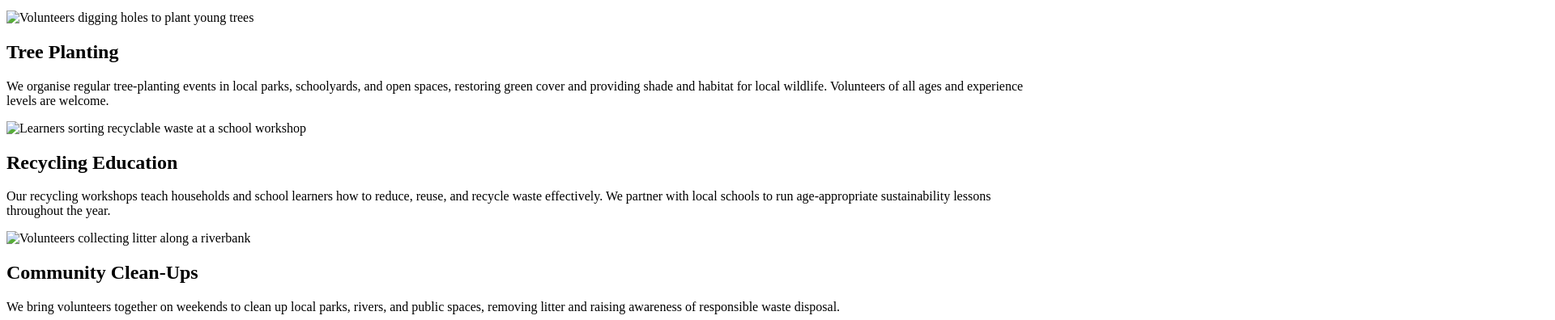
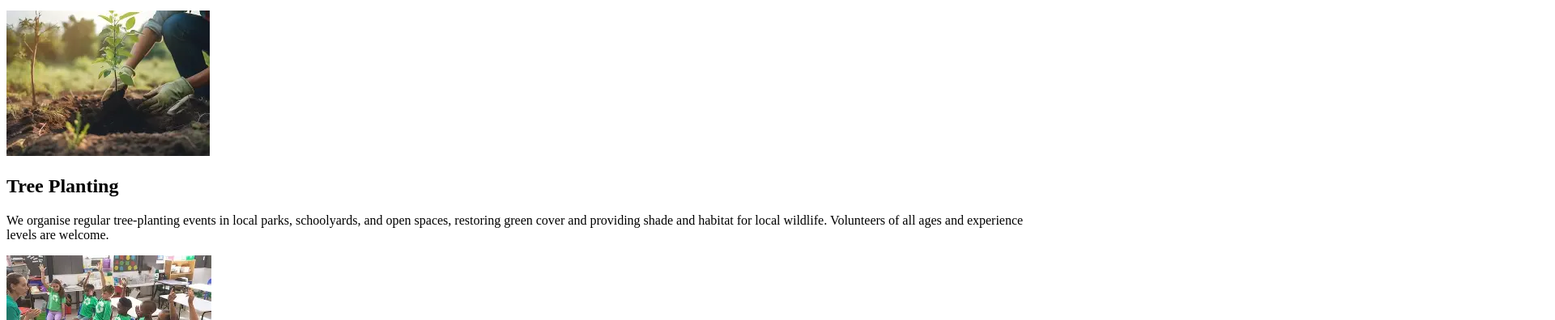
Before and after one commit to Asakhe-mpinda/greenpath-website, a plain HTML site: page pages/services.html in a window 1280 px wide. Shown: the part 220-616 px from the top of the page at 81% size, 1920 px wide, since content can reach past the window. Drawn offline with Linux system fonts and the light colour scheme.

Commit message:
Update services.html

```diff
--- a/pages/services.html
+++ b/pages/services.html
@@ -33,7 +33,7 @@
 
         <!-- Programme 1 -->
         <section class="programme">
-            <img src="../assets/images/" alt="Volunteers digging holes to plant young trees">
+            <img src="../assets/images/tree-planting.jpg" alt="Volunteers digging holes to plant young trees">
             <h2>Tree Planting</h2>
             <p>We organise regular tree-planting events in local parks, schoolyards, and open spaces,
                 restoring green cover and providing shade and habitat for local wildlife. Volunteers of
@@ -42,7 +42,7 @@
 
         <!-- Programme 2 -->
         <section class="programme">
-            <img src="../assets/images/" alt="Learners sorting recyclable waste at a school workshop">
+            <img src="../assets/images/recycling-education.jpg" alt="Learners sorting recyclable waste at a school workshop">
             <h2>Recycling Education</h2>
             <p>Our recycling workshops teach households and school learners how to reduce, reuse, and
                 recycle waste effectively. We partner with local schools to run age-appropriate
@@ -51,7 +51,7 @@
 
         <!-- Programme 3 -->
         <section class="programme">
-            <img src="images/service-cleanup.jpg" alt="Volunteers collecting litter along a riverbank">
+            <img src="../assets/images/clean-it-up.avif" alt="Volunteers collecting litter along a riverbank">
             <h2>Community Clean-Ups</h2>
             <p>We bring volunteers together on weekends to clean up local parks, rivers, and public
                 spaces, removing litter and raising awareness of responsible waste disposal.</p>
```
